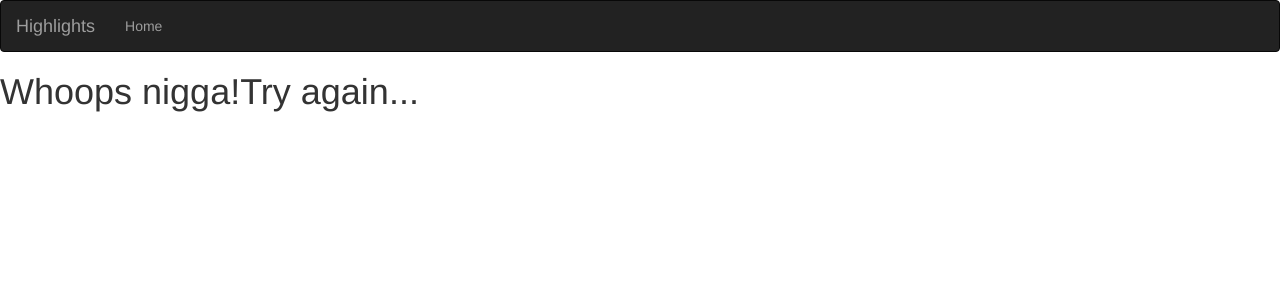
After one commit to Jay-68/news-highlight, a Flask app: template app/templates/error.html in a window 1280 px wide. The commit adds this page. Shown: the top 300 px of the page. Run offline with Flask 2, Linux system fonts and the light colour scheme; the template is opened without the code that fills it, so the values that code supplies are empty; some libraries are stand-ins or nearby versions.

Commit message:
add an error file and error message

```diff
--- a/app/templates/articles.html
+++ b/app/templates/articles.html
@@ -15,9 +15,9 @@
         </a>
         <div class="caption">
           <h4><a href="{{article.url}}" target="_blank">
-              {{article.title | truncate(35)}}
+              {{article.title | truncate(40)}}
             </a></h4>
-          <p>{{article.description|truncate(80)}}</p>
+          <p>{{article.description|truncate(100)}}</p>
           <a href="{{article.url}}">Read More</a>
         </div>
         <div class="footer">
--- /dev/null
+++ b/app/templates/error.html
@@ -0,0 +1,5 @@
+{% extends 'base.html' %}
+
+{% block content %}
+  <h1>Whoops nigga!Try again...</h1>
+{% endblock %}
--- a/app/templates/macros.html
+++ b/app/templates/macros.html
@@ -2,7 +2,7 @@
 
 <div class="row">
   {% for sources in sources_list %}
-  <div class="col-md-3">
+  <div class="col-md-4">
     <div class="panel panel-default">
       <div class="panel-heading">
         <a href="/sources/{{sources.id}}">
--- a/app/templates/navbar.html
+++ b/app/templates/navbar.html
@@ -7,7 +7,7 @@
         <span class="icon-bar"></span>
         <span class="icon-bar"></span>
       </button>
-      <a class="navbar-brand" href="/"> Highlights </a>
+      <a class="navbar-brand" href="/sources/"> Highlights </a>
     </div>
     <div class="navbar-collapse collapse">
       <ul class="nav navbar-nav">
```
Also changed, not shown: app/main/views.py (+4 -6 lines), app/request.py (+5 -3 lines).
